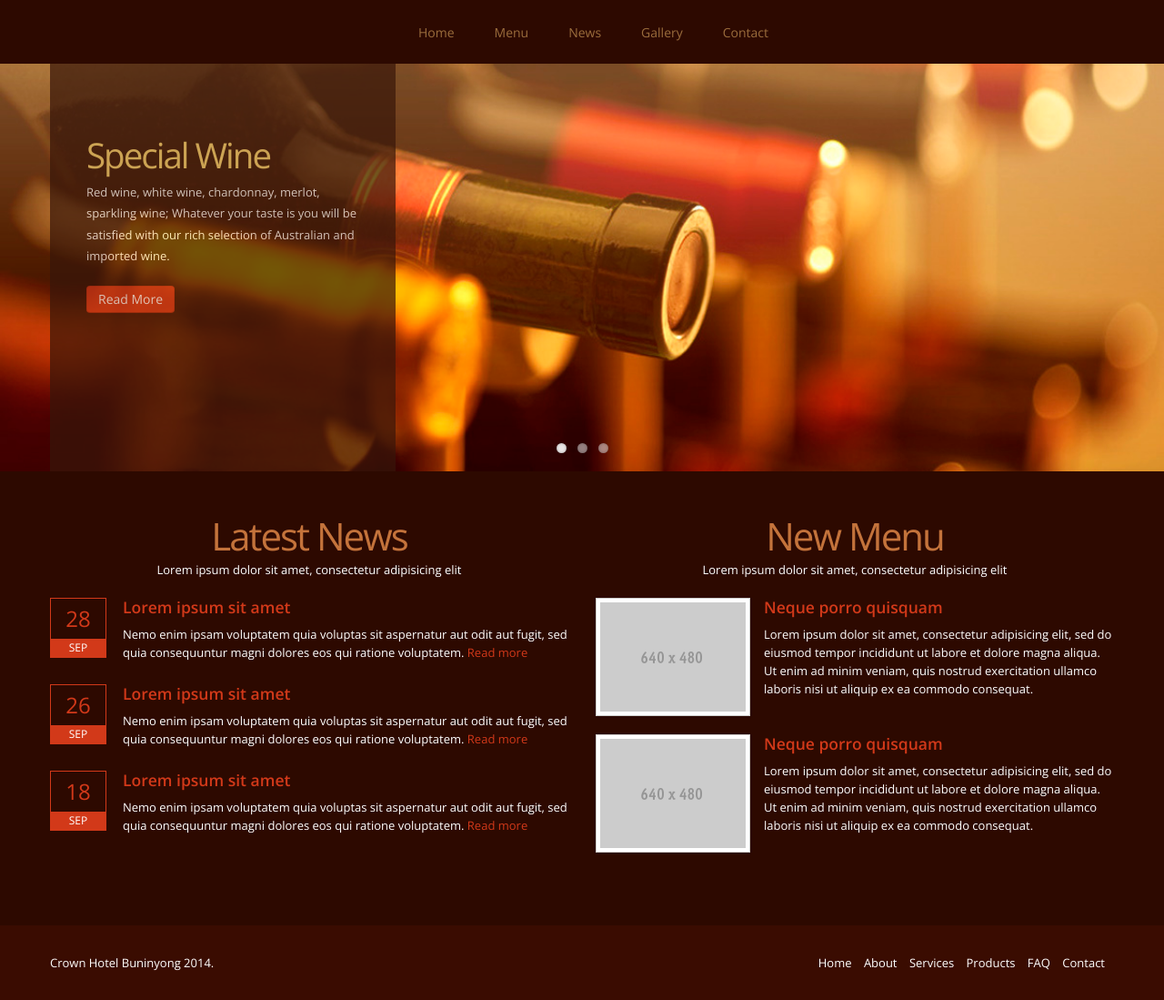
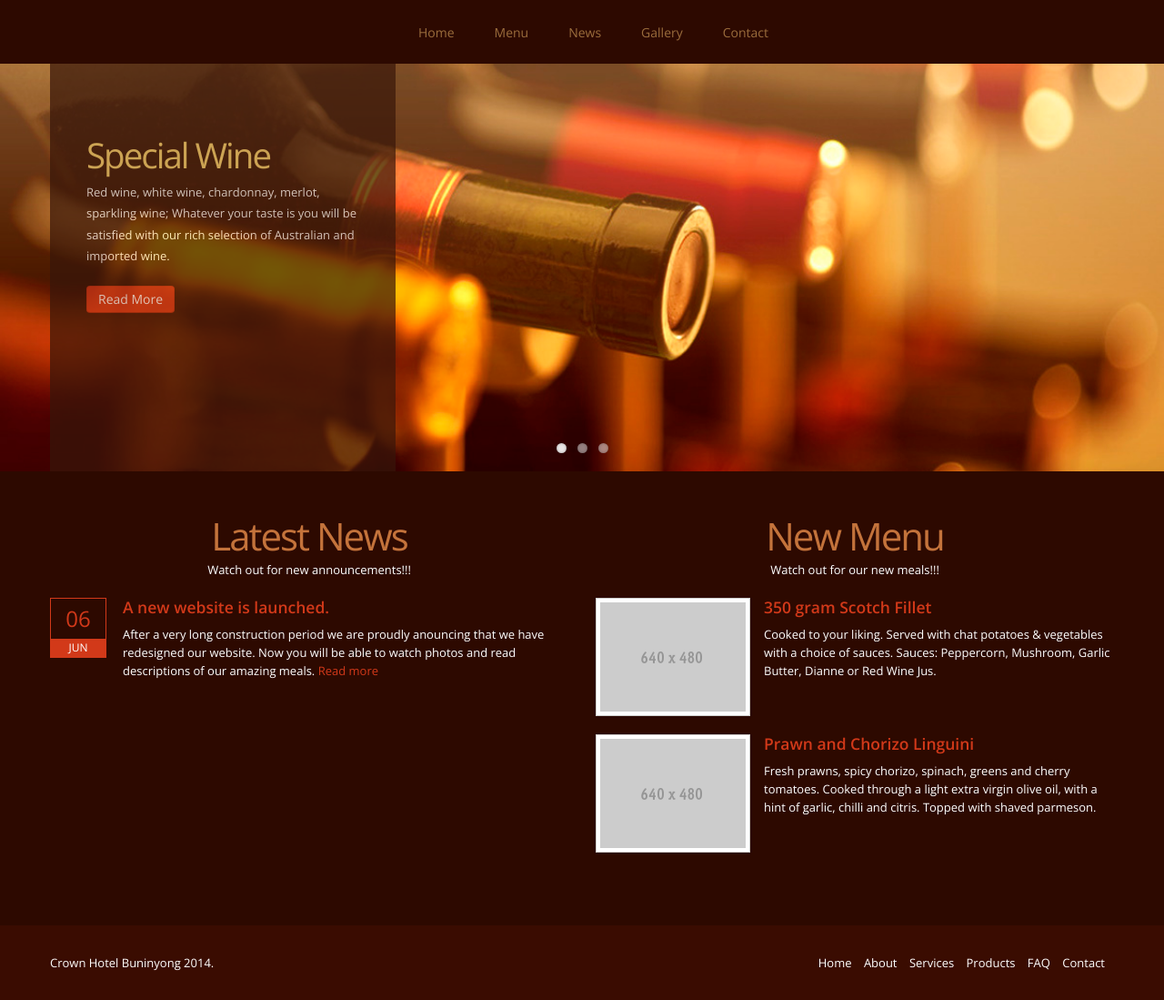
Before and after one commit to xDOYLEYx/crownpub, a plain HTML site: page index.html in a window 1280 px wide. Shown: the whole page at 91% size. Drawn offline with nearby package versions, Linux system fonts and the light colour scheme.

Commit message:
06.06.2014

```diff
--- a/index.html
+++ b/index.html
@@ -125,38 +125,18 @@
                 <div class="span6">
                     <div class="text-title">
                         <h2>Latest News</h2>
-                        <div>Lorem ipsum dolor sit amet, consectetur adipisicing elit</div>
+                        <div>Watch out for new announcements!!! </div>
                     </div>
 
                     <ul class="bloglist-small">
                         <li>
                             <div class="date-box">
-                                <span class="day">28</span>
-                                <span class="month">SEP</span>
+                                <span class="day">06</span>
+                                <span class="month">JUN</span>
                             </div>
                             <div class="txt">
-                                <h4><a href="css/#">Lorem ipsum sit amet</a></h4>
-                                <span class="read">Nemo enim ipsam voluptatem quia voluptas sit aspernatur aut odit aut fugit, sed quia consequuntur magni dolores eos qui ratione voluptatem. <a href="#">Read more</a></span>
-                            </div>
-                        </li>
-                        <li>
-                            <div class="date-box">
-                                <span class="day">26</span>
-                                <span class="month">SEP</span>
-                            </div>
-                            <div class="txt">
-                                <h4><a href="css/#">Lorem ipsum sit amet</a></h4>
-                                <span class="read">Nemo enim ipsam voluptatem quia voluptas sit aspernatur aut odit aut fugit, sed quia consequuntur magni dolores eos qui ratione voluptatem. <a href="#">Read more</a></span>
-                            </div>
-                        </li>
-                        <li>
-                            <div class="date-box">
-                                <span class="day">18</span>
-                                <span class="month">SEP</span>
-                            </div>
-                            <div class="txt">
-                              <h4><a href="css/#">Lorem ipsum sit amet</a></h4>
-                                <span class="read">Nemo enim ipsam voluptatem quia voluptas sit aspernatur aut odit aut fugit, sed quia consequuntur magni dolores eos qui ratione voluptatem. <a href="#">Read more</a></span>
+                                <h4><a href="css/#">A new website is launched.</a></h4>
+                                <span class="read">After a very long construction period we are proudly anouncing that we have redesigned our website. Now you will be able to watch photos and read descriptions of our amazing meals. <a href="#">Read more</a></span>
                             </div>
                         </li>
                     </ul>
@@ -166,16 +146,17 @@
                 <div class="span6">
                     <div class="text-title">
                         <h2>New Menu</h2>
-                        <div>Lorem ipsum dolor sit amet, consectetur adipisicing elit</div>
+                        <div>Watch out for our new meals!!!</div>
                     </div>
 
                     <ul class="menu-list-2">
+
                         <li>
                             <a class="preview" href="img/menu/pic%20(12).jpg" data-gal="prettyPhoto" title="Your Title">
                                 <img data-original="img/menu/pic%20(12).jpg" src="img/blank-1.gif" class="img-polaroid img-hover" alt=""></a>
                             <div class="text">
-                                <h4>Neque porro quisquam</h4>
-                                Lorem ipsum dolor sit amet, consectetur adipisicing elit, sed do eiusmod tempor incididunt ut labore et dolore magna aliqua. Ut enim ad minim veniam, quis nostrud exercitation ullamco laboris nisi ut aliquip ex ea commodo consequat.
+                                <h4>350 gram Scotch Fillet</h4>
+                                Cooked to your liking. Served with chat potatoes & vegetables with a choice of sauces. Sauces:  Peppercorn, Mushroom, Garlic Butter, Dianne or Red Wine Jus.
                             </div>
                         </li>
 
@@ -183,8 +164,8 @@
                             <a class="preview" href="img/menu/pic%20(9).jpg" data-gal="prettyPhoto" title="Your Title">
                                 <img data-original="img/menu/pic%20(9).jpg" src="img/blank-1.gif" class="img-polaroid img-hover" alt=""></a>
                             <div class="text">
-                                <h4>Neque porro quisquam</h4>
-                                Lorem ipsum dolor sit amet, consectetur adipisicing elit, sed do eiusmod tempor incididunt ut labore et dolore magna aliqua. Ut enim ad minim veniam, quis nostrud exercitation ullamco laboris nisi ut aliquip ex ea commodo consequat.
+                                <h4>Prawn and Chorizo Linguini</h4>
+                                Fresh prawns, spicy chorizo, spinach, greens and cherry tomatoes. Cooked through a light extra virgin olive oil, with a hint of garlic, chilli and citris. Topped with shaved parmeson.
                             </div>
                         </li>
                     </ul>
```
Also changed, not shown: contact.html (+3 -6 lines).
